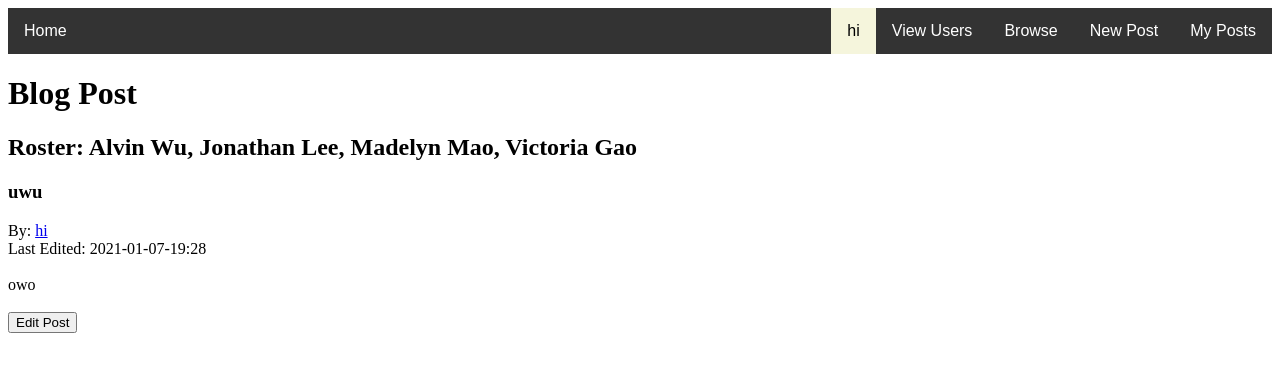
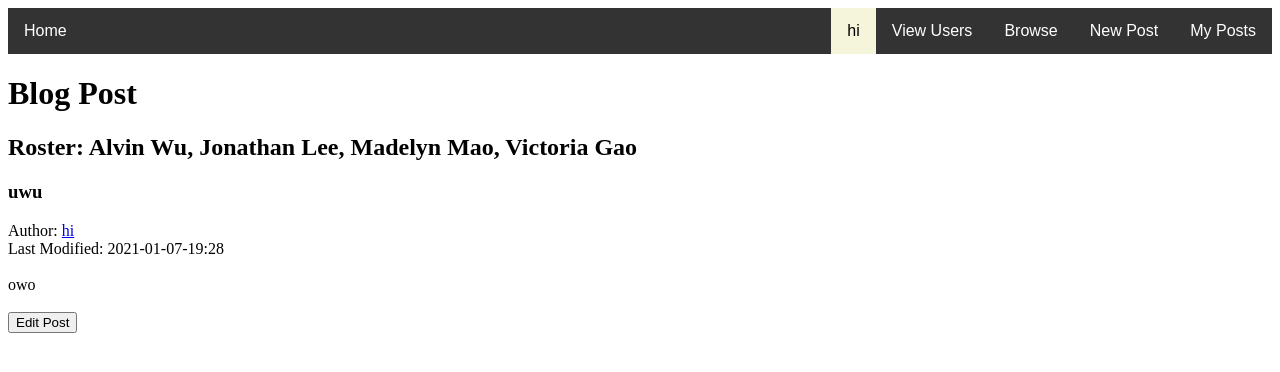
Before and after one commit to vgao1/sharp_cat_vgao10_awu10_jlee10_mmao10, a Flask app: page /post/1 in a window 1280 px wide. Shown: the top 372 px of the page. Run offline with Flask 2, Linux system fonts and the light colour scheme; a user stored in the database is signed in; data comes from the database, SQL or seed files in the repository.

Commit message:
more wording changes

```diff
--- a/app/templates/viewblogpost.html
+++ b/app/templates/viewblogpost.html
@@ -24,9 +24,9 @@ displays a specific blog post
     </h2>
 
 <h3> {{title}} </h3>
-By: <a href='/blog/{{author}}'> {{author}} </a>
+Author: <a href='/blog/{{author}}'> {{author}} </a>
 <br>
-Last Edited: {{date}}
+Last Modified: {{date}}
 <br>
 <br>
 {{body}}
```
